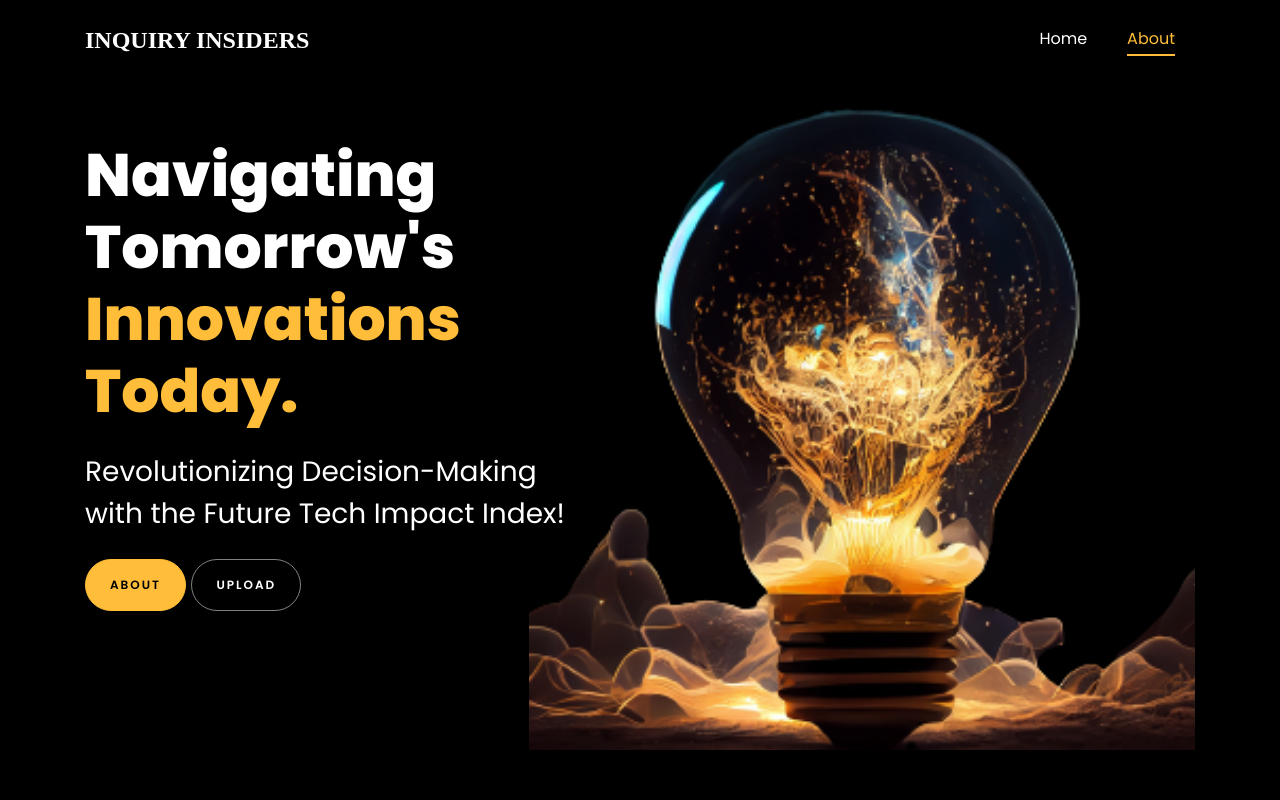
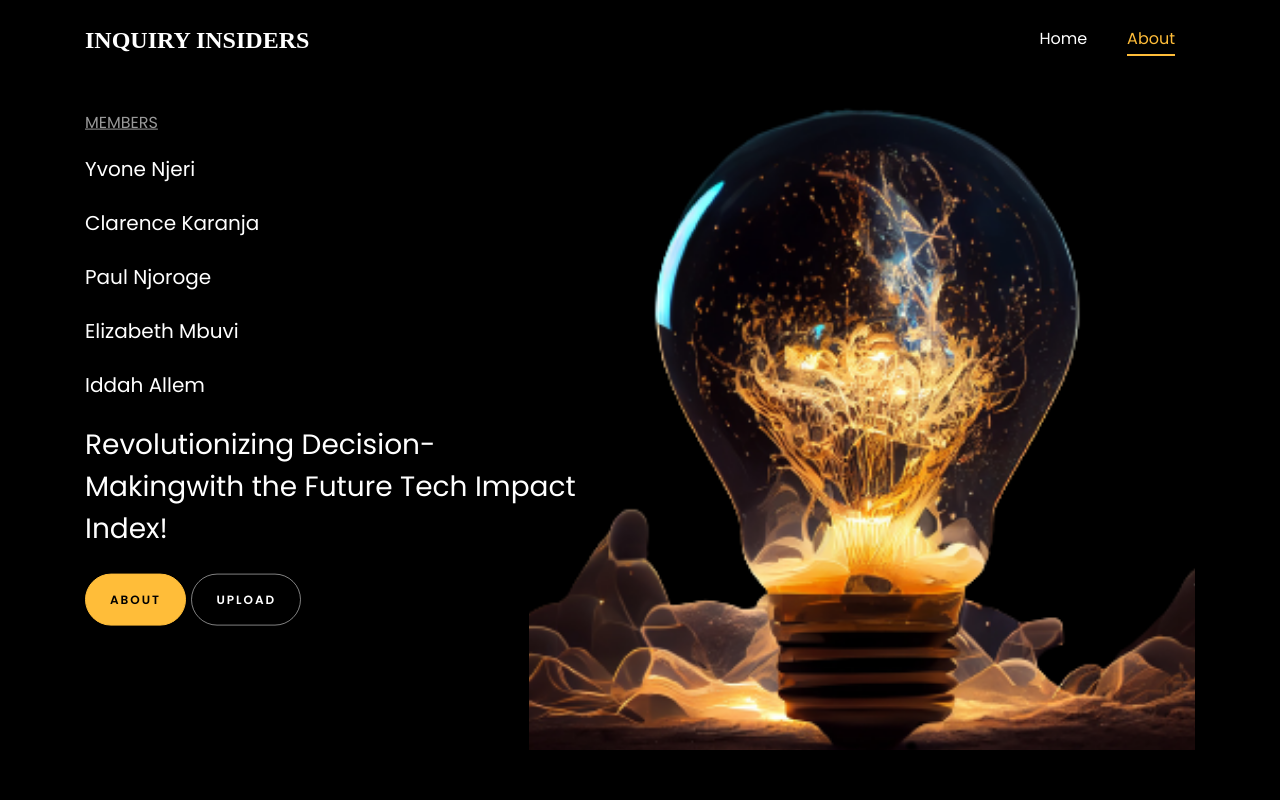
Before and after one commit to Dev-Yvee/InquiryInsiders, a website: page index.html in a window 1280 px wide. Shown: the top 800 px of the page. Drawn offline with Linux system fonts and the light colour scheme.

Commit message:
Group members Added

```diff
--- a/index.html
+++ b/index.html
@@ -86,11 +86,29 @@
                 data-scrollax=" properties: { translateY: '70%' }"
               >
                 <div class="text">
+                  <u>MEMBERS</u>
+                  <h5 class="mb-4 mt-3">
+                    Yvone<span> Njeri</span>
+                   </h5>
+                   <h5 class="mb-4 mt-3">
+                    Clarence <span> Karanja</span>
+                   </h5>
+                   <h5 class="mb-4 mt-3">
+                    Paul <span> Njoroge</span>
+                   </h5>
+                   <h5 class="mb-4 mt-3">
+                    Elizabeth <span> Mbuvi</span>
+                   </h5>
+                   <h5 class="mb-4 mt-3">
+                    Iddah <span> Allem</span>
+                   </h5>
 
-                  <h1 class="mb-4 mt-3">
+                  <!-- <h1 class="mb-4 mt-3">
+
+
                     Navigating Tomorrow's<span> Innovations Today.</span>
-                  </h1>
-                  <h3 class="mb-4">Revolutionizing Decision-Making with the Future Tech Impact Index!</h3>
+                  </h1> -->
+                  <h3 class="mb-4">Revolutionizing Decision-Making<span>with the Future Tech Impact Index!</span> </h3>
 
                   <p>
                     <a href="#about-section" class="btn btn-primary py-3 px-4"
```
